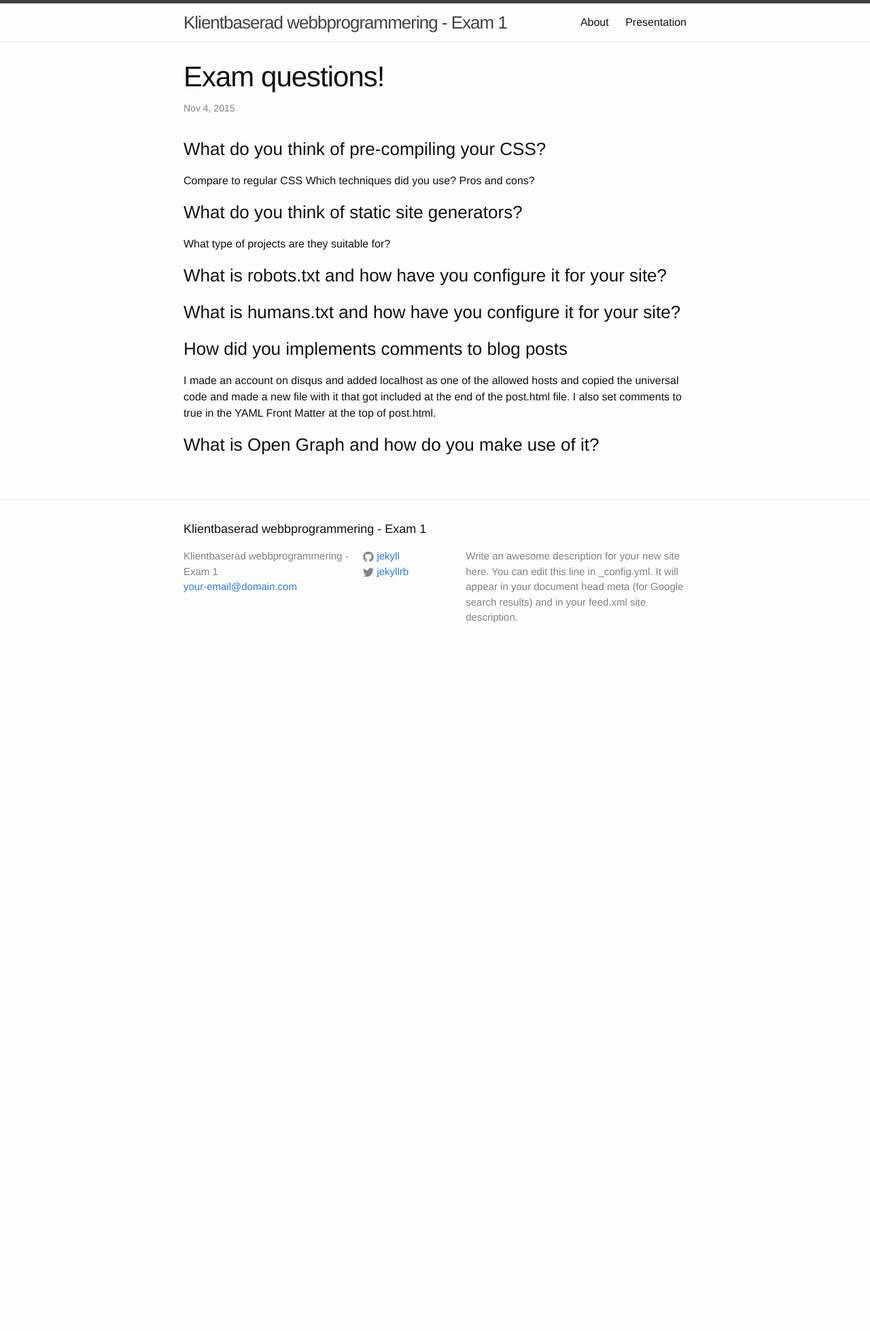
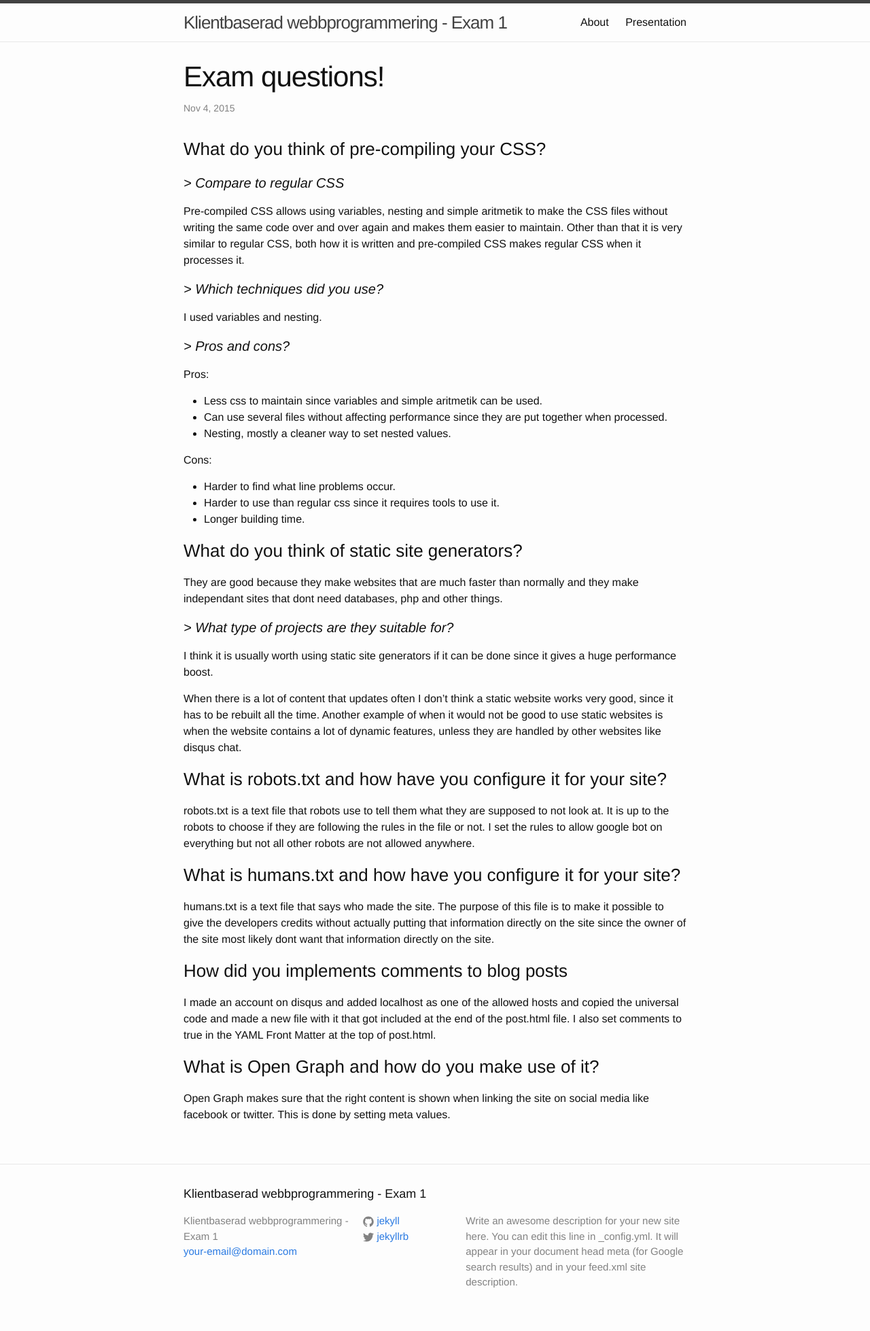
Before and after one commit to ZeroRequiem/ZeroRequiem.github.io, a Jekyll site: the page built from _posts/2015-11-04-questions.markdown, in a window 1280 px wide. Shown: the whole page at 68% size. Built offline with Jekyll 4.4.1, drawn with Linux system fonts in a browser that asks for light colours; comment, search, counter and statistics services are not loaded; before the commit the page ends 980 px from its top, so only the background shows below that.

Commit message:
Updated the blog post with questions

```diff
--- a/_posts/2015-11-04-questions.markdown
+++ b/_posts/2015-11-04-questions.markdown
@@ -5,21 +5,49 @@ date:   2015-11-04 07:55:00
 categories: exam
 ---
 
+###What do you think of pre-compiling your CSS?
 
-###What do you think of pre-compiling your CSS?
-Compare to regular CSS
-Which techniques did you use?
-Pros and cons?
+####Compare to regular CSS
+Pre-compiled CSS allows using variables, nesting and simple aritmetik to make the CSS files without writing the same code over and over again and makes them easier to maintain.
+Other than that it is very similar to regular CSS, both how it is written and pre-compiled CSS makes regular CSS when it processes it.
+
+####Which techniques did you use?
+I used variables and nesting.
+
+####Pros and cons?
+Pros:
+<ul>
+  <li>Less css to maintain since variables and simple aritmetik can be used.</li>
+  <li>Can use several files without affecting performance since they are put together when processed.</li>
+  <li>Nesting, mostly a cleaner way to set nested values.</li>
+</ul>
+Cons:
+<ul>
+  <li>Harder to find what line problems occur.</li>
+  <li>Harder to use than regular css since it requires tools to use it.</li>
+  <li>Longer building time.</li>
+</ul>
 
 ###What do you think of static site generators?
-What type of projects are they suitable for?
+They are good because they make websites that are much faster than normally and they make independant sites that dont need databases, php and other things.
+
+####What type of projects are they suitable for?
+I think it is usually worth using static site generators if it can be done since it gives a huge performance boost.
+
+When there is a lot of content that updates often I don't think a static website works very good, since it has to be rebuilt all the time.
+Another example of when it would not be good to use static websites is when the website contains a lot of dynamic features, unless they are handled by other websites like disqus chat.
 
 ###What is robots.txt and how have you configure it for your site?
+robots.txt is a text file that robots use to tell them what they are supposed to not look at. It is up to the robots to choose if they are following the rules in the file or not.
+I set the rules to allow google bot on everything but not all other robots are not allowed anywhere.
 
 ###What is humans.txt and how have you configure it for your site?
+humans.txt is a text file that says who made the site. The purpose of this file is to make it possible to give the developers credits without actually putting that information directly
+ on the site since the owner of the site most likely dont want that information directly on the site.
 
 ###How did you implements comments to blog posts
 I made an account on disqus and added localhost as one of the allowed hosts and copied the universal code and made a new file with it that got included at the end of the post.html file.
 I also set comments to true in the YAML Front Matter at the top of post.html.
 
 ###What is Open Graph and how do you make use of it?
+Open Graph makes sure that the right content is shown when linking the site on social media like facebook or twitter. This is done by setting meta values.
--- a/_sass/_base.scss
+++ b/_sass/_base.scss
@@ -83,6 +83,12 @@ h1, h2, h3, h4, h5, h6 {
     font-weight: 300;
 }
 
+h4 {
+    font-style: italic;
+    &:before {
+        content: $h4decoration;
+    }
+}
 
 
 /**
--- a/css/main.scss
+++ b/css/main.scss
@@ -24,6 +24,7 @@ $grey-color-dark:  darken($grey-color, 25%);
 $on-palm:          600px;
 $on-laptop:        800px;
 
+$h4decoration: "> ";
 
 
 // Using media queries with like this:
```
Also changed, not shown: presentation.md (+0 -7 lines).
